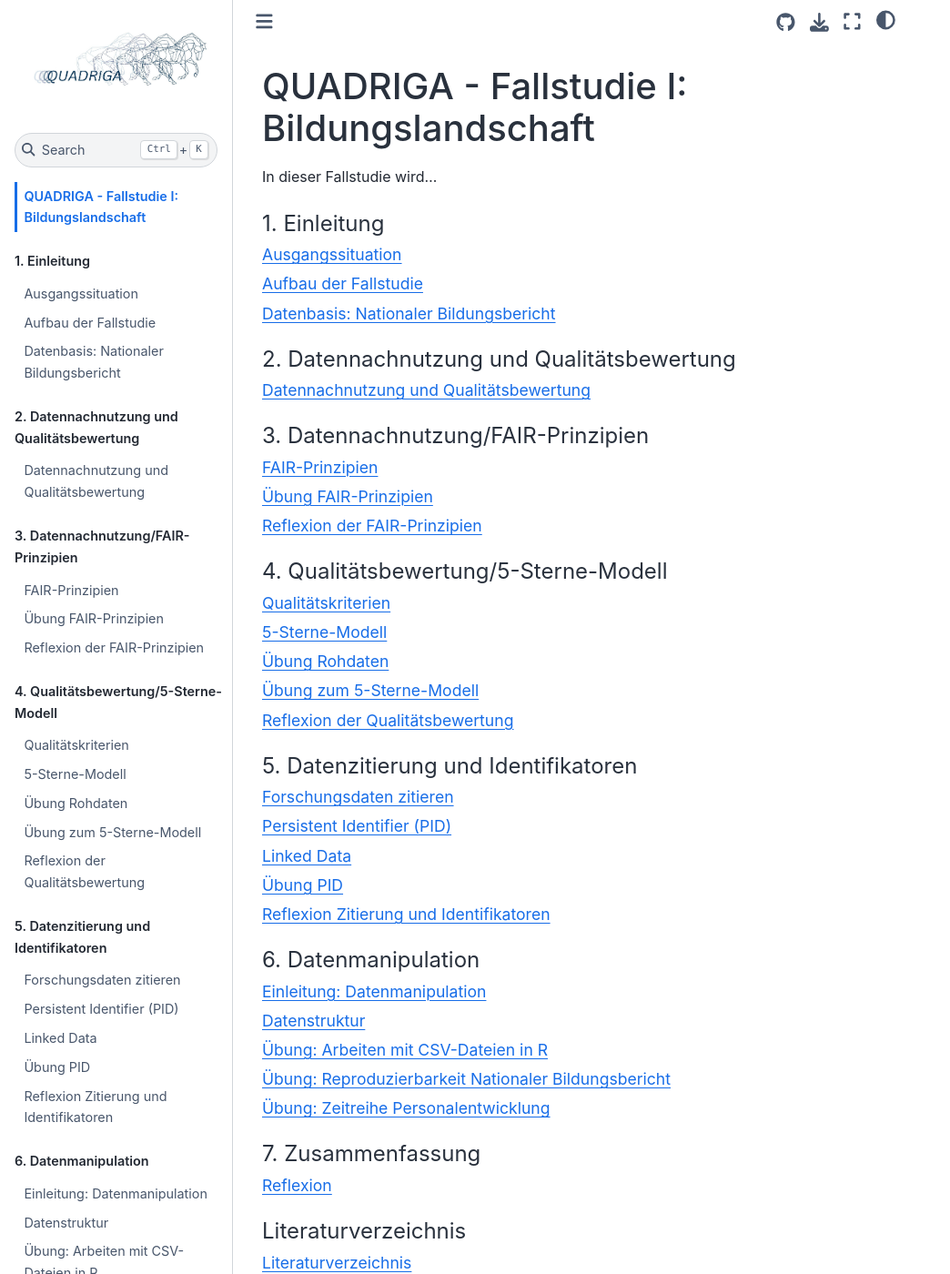
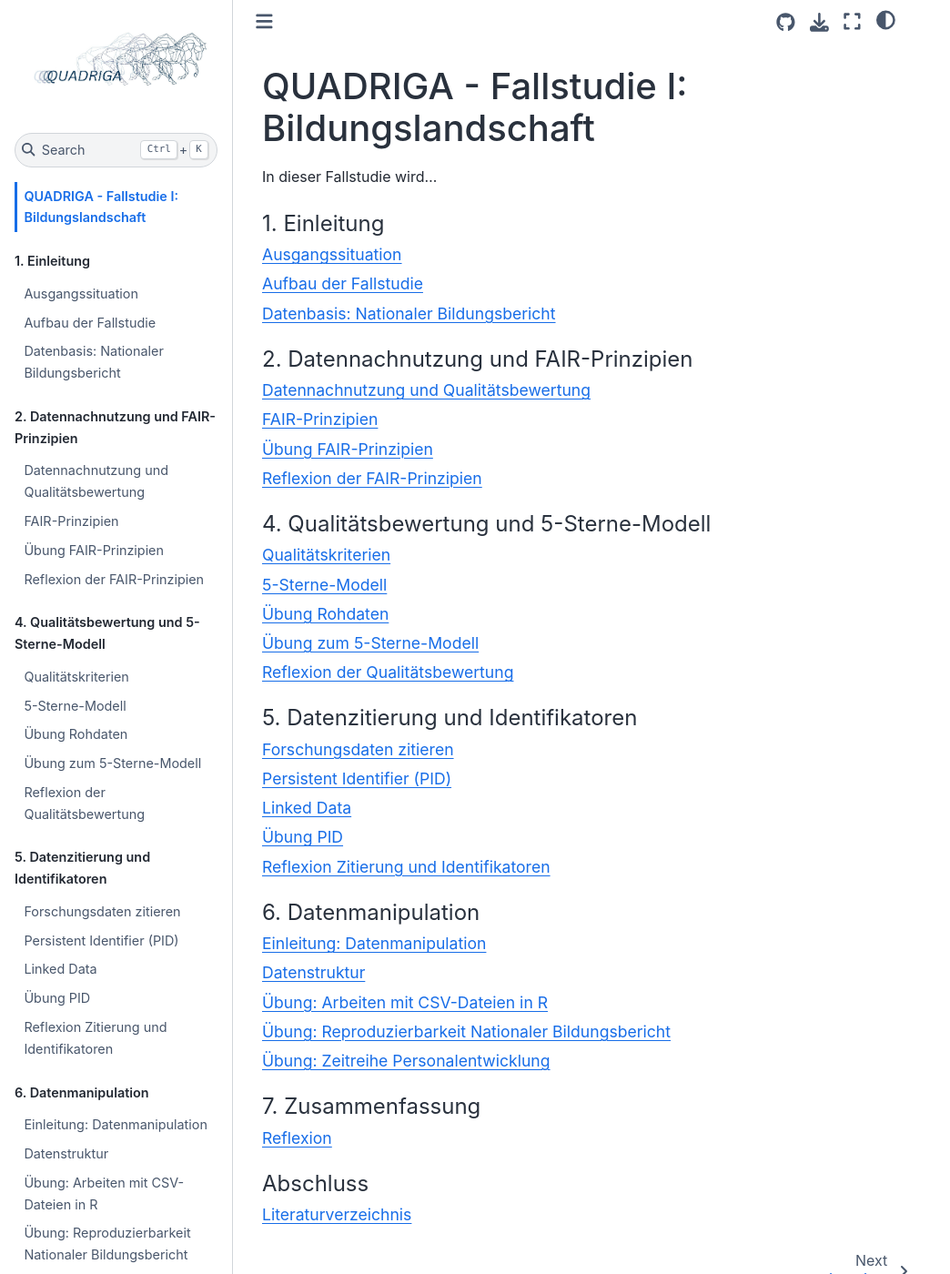
Before and after one commit to quadriga-dk/Tabelle-Fallstudie-1, a Jupyter Book: the page built from Markdown/Intro.md, in a window 1280 px wide and 1400 px high. Shown: the whole window at 91% size, without its empty margins (0-1044 px from the left). Built offline with Jupyter Book 1.0.4 settings and Sphinx 7.4.7 and the Sphinx Book theme 1.1.4, drawn with Linux system fonts in a browser that asks for light colours.

Commit message:
Update _toc.yml

```diff
--- a/_toc.yml
+++ b/_toc.yml
@@ -9,15 +9,13 @@ parts:
     - file: Markdown/Ausgangssituation
     - file: Markdown/Aufbau_Fallstudie
     - file: Markdown/Datenbasis_Bildungsbericht
-  - caption: 2. Datennachnutzung und Qualitätsbewertung
+  - caption: 2. Datennachnutzung und FAIR-Prinzipien
     chapters:
     - file: Markdown/Einleitung_Datennachnutzung
-  - caption: 3. Datennachnutzung/FAIR-Prinzipien
-    chapters:
     - file: Markdown/Fair_Prinzipien
     - file: Markdown/FAIR_Übung_Tabelle
     - file: Markdown/FAIR_Reflexion
-  - caption: 4. Qualitätsbewertung/5-Sterne-Modell
+  - caption: 4. Qualitätsbewertung und 5-Sterne-Modell
     chapters:
     - file: Markdown/Qualitätskriterien
     - file: Markdown/5_Star_Model
@@ -41,6 +39,6 @@ parts:
   - caption: 7. Zusammenfassung
     chapters:
     - file: Markdown/Reflexion
-  - caption: Literaturverzeichnis
+  - caption: Abschluss
     chapters:
     - file: Markdown/Literaturverzeichnis
```
